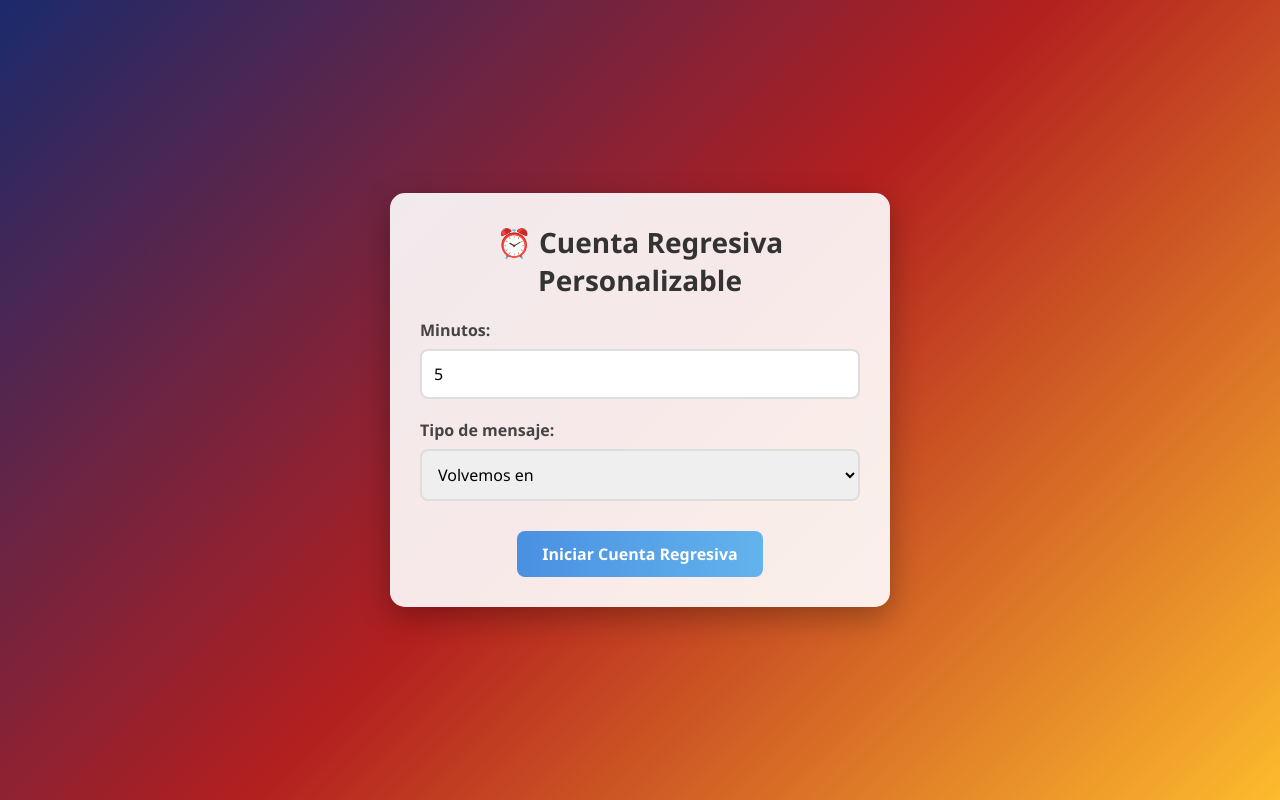
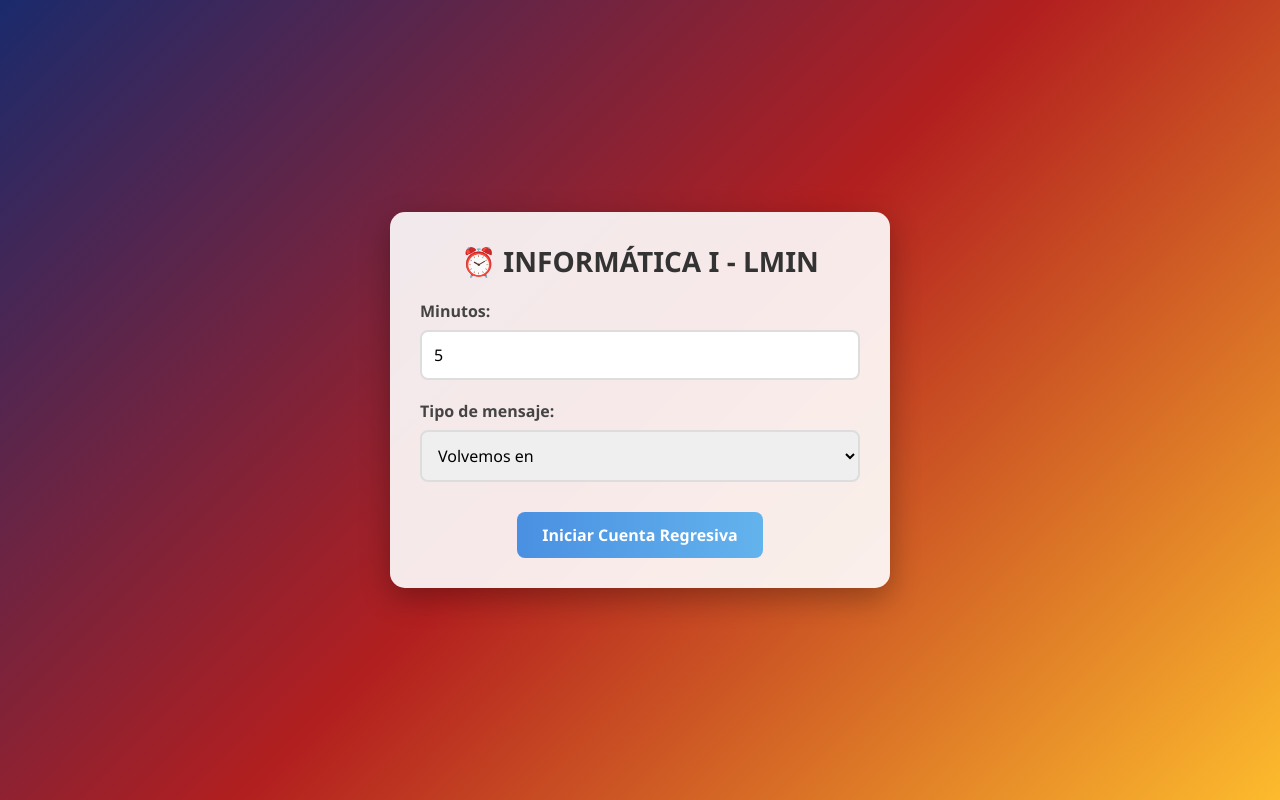
Before and after one commit to tromenArarat/CuentaRegresiva, a plain HTML site: page index.html in a window 1280 px wide. Drawn offline with Linux system fonts and the light colour scheme.

Commit message:
Update index.html

```diff
--- a/index.html
+++ b/index.html
@@ -136,7 +136,7 @@
 </head>
 <body>
     <div class="container">
-        <h1>⏰ Cuenta Regresiva Personalizable</h1>
+        <h1>⏰ INFORMÁTICA I - LMIN</h1>
 
         <div class="input-group">
             <label for="minutes">Minutos:</label>
```
